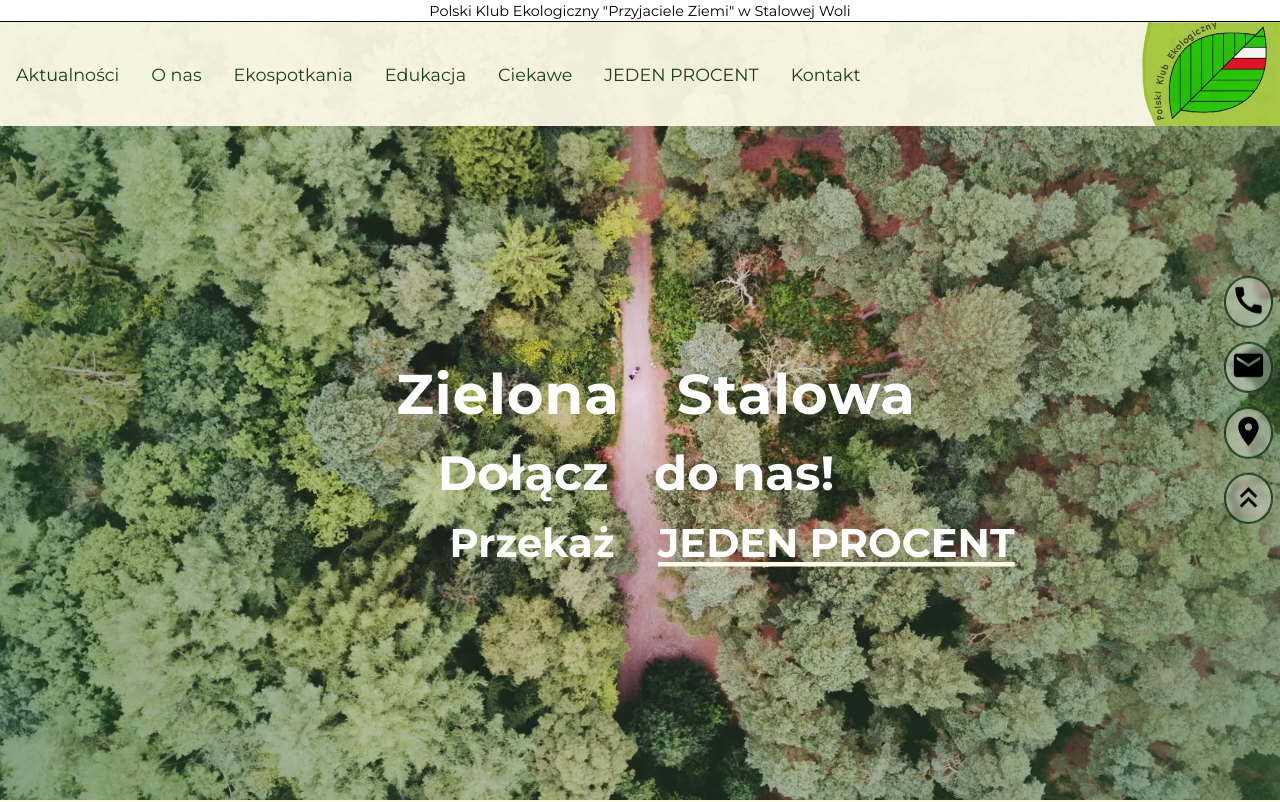
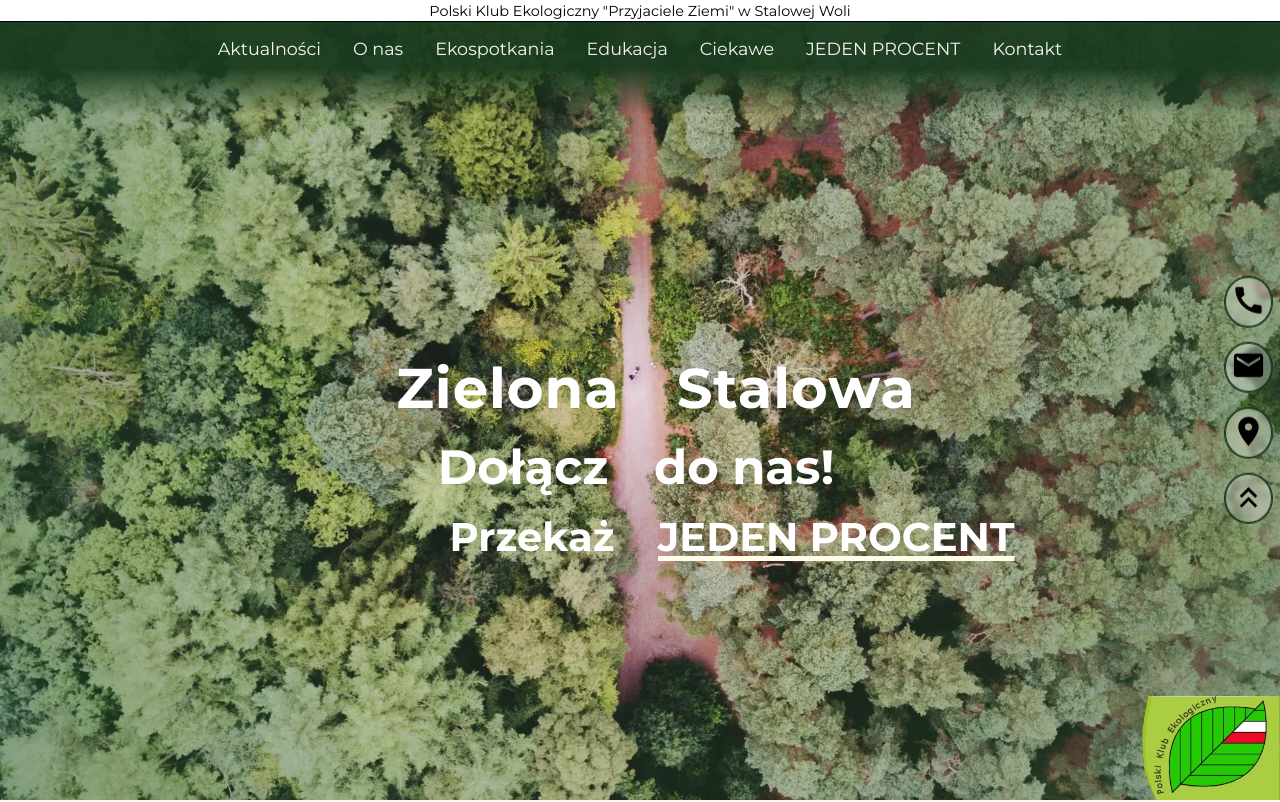
Before and after one commit to Lokostyk/Przyjaciele-Ziemi, a React (Create React App) app: page / in a window 1280 px wide. Shown: the top 802 px of the page. Built offline with nearby package versions, Linux system fonts and the light colour scheme; no server answers.

Commit message:
Connected to Strapi CMS

```diff
--- a/package.json
+++ b/package.json
@@ -6,6 +6,7 @@
     "@testing-library/jest-dom": "^5.16.1",
     "@testing-library/react": "^12.1.2",
     "@testing-library/user-event": "^13.5.0",
+    "axios": "^0.24.0",
     "gsap": "^3.9.0",
     "node-sass": "^7.0.0",
     "react": "^17.0.2",
--- a/src/Components/Main/Main.js
+++ b/src/Components/Main/Main.js
@@ -23,6 +23,7 @@ function Main() {
                 <h3>Przekaż<span className="gap"></span> <span>JEDEN PROCENT</span></h3>
             </div>
             <div className="background"></div>
+            <img className="logo" src="/Images/logo.png" />
         </section>
     )
 }
--- a/src/Components/Main/main.scss
+++ b/src/Components/Main/main.scss
@@ -15,6 +15,13 @@
     background-color: white;
     border-bottom: 1px solid black;
     font-size: 0.9rem;
+  }
+  .logo {
+    position: absolute;
+    right: 0;
+    bottom: 0;
+    height: 6.5rem;
+    width: auto;
   }
   .slogans {
     margin: auto 0;
--- a/src/Components/Navbar/Navbar.js
+++ b/src/Components/Navbar/Navbar.js
@@ -13,7 +13,6 @@ function Navbar() {
                 <li><a>JEDEN PROCENT</a></li>
                 <li><a>Kontakt</a></li>
             </ul>
-            <img className="logo" src="/Images/logo.png" />
         </nav>
     )
 }
--- a/src/Components/Navbar/navbar.scss
+++ b/src/Components/Navbar/navbar.scss
@@ -1,15 +1,20 @@
 @import "../../mainColor";
 .navbar {
+  padding: 0.5rem 0 1rem 0;
   display: flex;
   align-items: center;
-  justify-content: space-between;
-  background-color: $main;
+  background-image: linear-gradient($second, $second, rgba(24, 58, 29, 0));
+  justify-content: center;
   opacity: 0.93;
   .logo {
+    position: fixed;
+    right: 0;
+    bottom: 0;
     height: 6.5rem;
     width: auto;
   }
   ul {
+    margin-bottom: 2rem;
     display: flex;
     flex-wrap: wrap;
     justify-content: center;
@@ -17,8 +22,8 @@
       position: relative;
       font-size: 1.1rem;
       margin: 0.5rem 1rem;
-      color: $second;
       list-style: none;
+      color: white;
       a {
         cursor: pointer;
       }
--- a/src/Components/News/News.js
+++ b/src/Components/News/News.js
@@ -1,7 +1,22 @@
 import "./news.scss"
-import React from 'react'
+import React, { useEffect,useState } from 'react'
+
+import {ADMIN_LINK} from "../../_admin"
+import Article from "./subcomponents/Article"
+const axios = require("axios")
 
 function News() {
+    const [articleData,setArticleData] = useState([])
+
+    useEffect(()=>{
+        axios.get(`${ADMIN_LINK}/api/artykuls?populate=*`).then( res=>{
+            const data = res.data.data.reduce((arr,item)=>{
+                arr.push({...item.attributes,id:item.id})
+                return arr
+            },[])
+            setArticleData(data)
+        })
+    },[])
     return (
         <section className="newsContainer">
             <h1>Aktualności</h1>
@@ -9,8 +24,12 @@ function News() {
                 <p className="date">Dodano: 28-02-2017</p>
                 <h2>Konkurs plastyczny Szanujmy drzewa</h2>
                 <p className="preview">Konkurs plastyczny "Szanujmy drzewa" ogłosił w ramach działalności edukacyjnej Polski Klub Ekologiczny "Przyjaciele Ziemi". Uczestnicy mieli namalować plakat, którego treść zachęcałaby do szanowania drzew oraz zachęcała do większej troski o "zielone płuca". Rozstrzygnięcie nastąpiło 10 lutego 2016 roku.</p>
+                <button className="showMore">Czytaj dalej</button>
             </div>
-            <button className="showMore">Czytaj dalej</button>
+            {articleData.map(item=>{
+                console.log(item)
+                return <Article key={item.id} data={item}/>
+            })}
         </section>
     )
 }
--- a/src/Components/News/news.scss
+++ b/src/Components/News/news.scss
@@ -7,6 +7,7 @@
     font-size: 2rem;
   }
   .con {
+    margin: 1.5rem 0;
     text-align: center;
   }
   .date {
--- /dev/null
+++ b/src/Components/News/subcomponents/Article.js
@@ -0,0 +1,15 @@
+import React from 'react'
+
+function Article({data}){
+
+    return (
+        <div className='con'>
+            <p className="date">Dodano: {data.data}</p>
+            <h2>{data.Tytul}</h2>
+            <p className="preview">{data.Wstep}</p>
+            {data.Rozwiniecie !== "" && data.Rozwiniecie !== null?<button className="showMore">Czytaj dalej</button>:""}
+        </div>
+    )
+}
+
+export default Article
--- /dev/null
+++ b/src/_admin.js
@@ -0,0 +1 @@
+export const ADMIN_LINK = "https://przyjacieleziemi-db.herokuapp.com"
```
Also changed, not shown: 2 other files (tests, documents, lock files or other folders).
